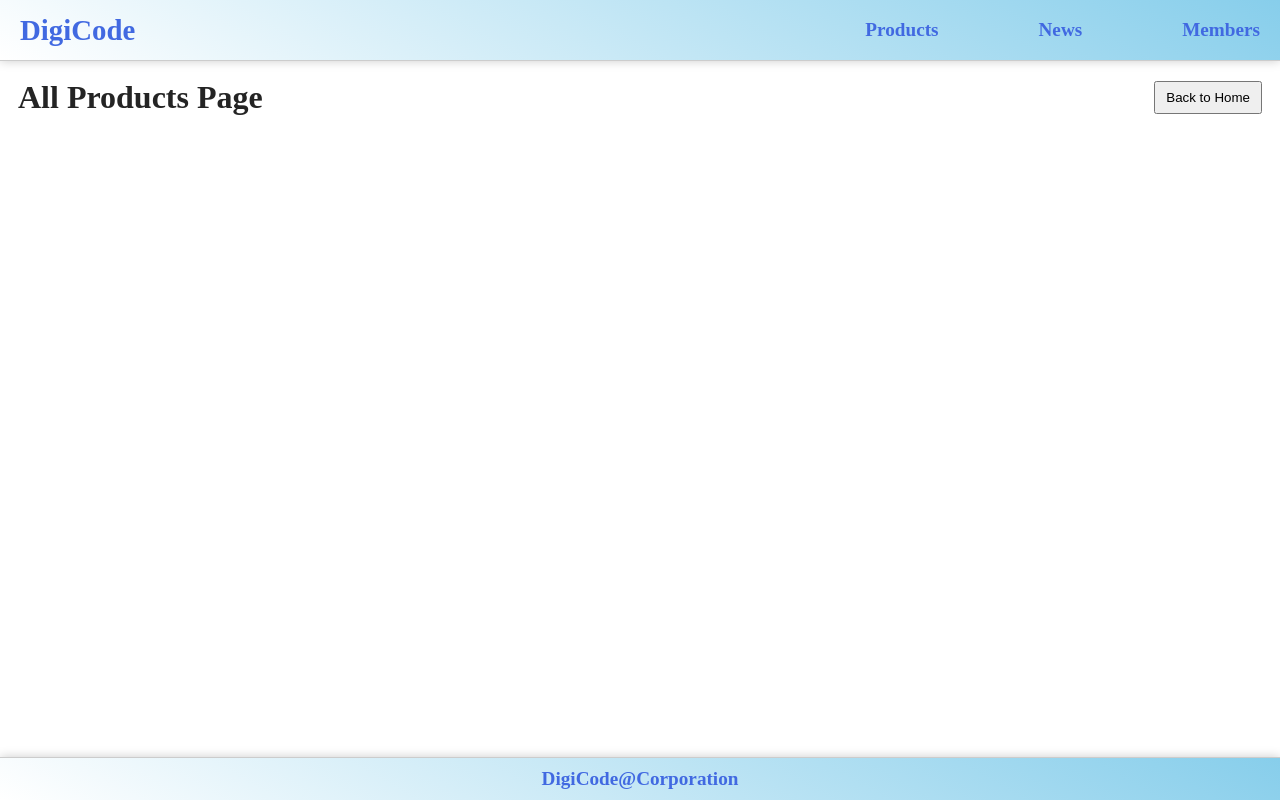
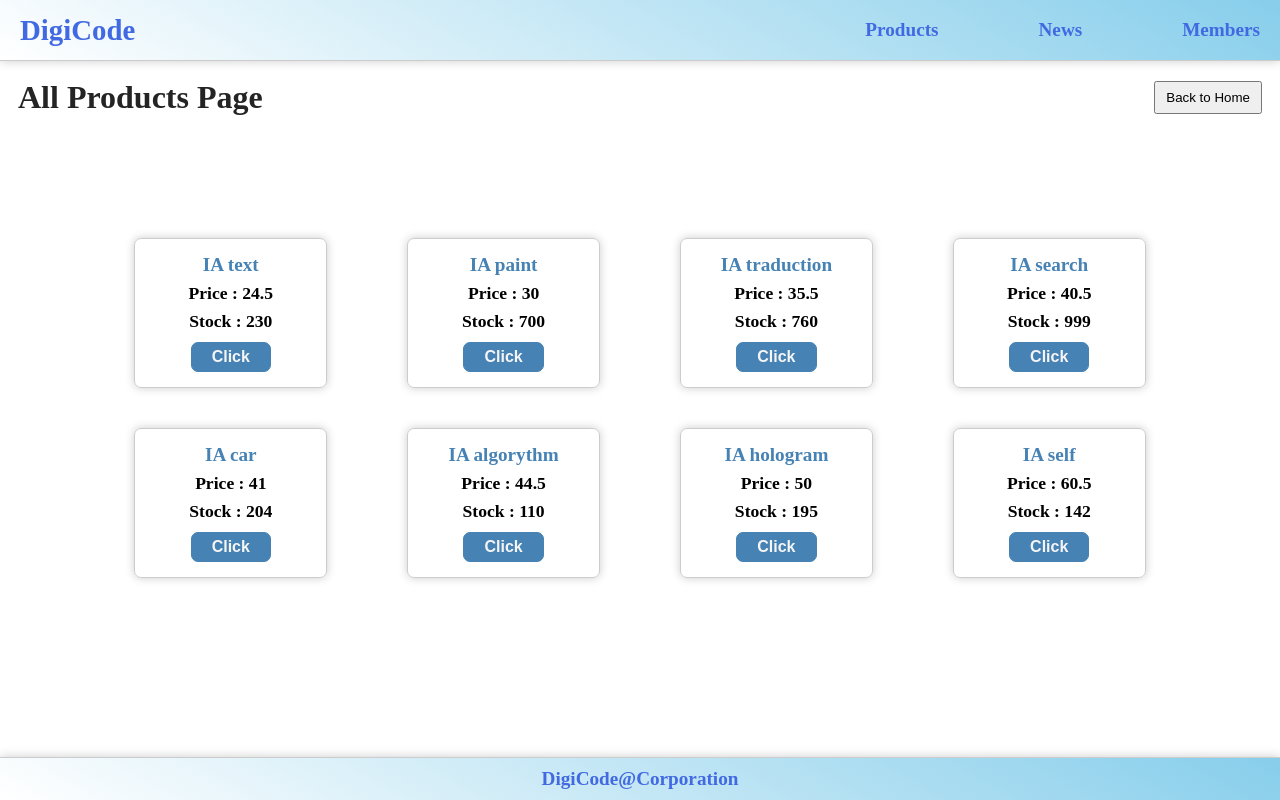
Before and after one commit to TLRKiliann/sveltekit-website, a SvelteKit app in the folder my-app/: page /products in a window 1280 px wide. Built offline with nearby package versions, Linux system fonts and the light colour scheme; data requests are answered from the project's data file.

Commit message:
products & productId added

```diff
--- a/my-app/src/routes/products/+page.svelte
+++ b/my-app/src/routes/products/+page.svelte
@@ -1,5 +1,9 @@
-<script>
-	import { goto } from '$app/navigation'
+<script lang="ts">
+	import { goto, preloadCode } from '$app/navigation'
+
+	export let data;
+	const products: Products = data.products;
+
 	const handleBack = () => {
 		goto('/')
 	}
@@ -7,7 +11,30 @@
 
 <div class="main--div">
 	<h1>All Products Page</h1>
-	<button on:click={handleBack}>Back to Home</button>
+	<button on:click={handleBack} class="class--btn">Back to Home</button>
+</div>
+
+<div class="second--div">
+	{#each products as product}
+		<div class="third--div">
+			<a href={`/products/${product.id}`} class="class--a">
+				{product.product_name}
+			</a>
+			<p>Price : {product.price}</p>
+			<p>Stock : {product.product_stock}</p>
+			<button class="sec--btn"
+				on:focus={async () => {
+					await preloadCode(`/products/${product.id}`)
+				}}
+				on:mouseover={async () => {
+					await preloadCode(`/products/${product.id}`)
+				}}
+				on:click={() => goto(`/products/${product.id}`)}
+			>
+				Click
+			</button>
+		</div>
+	{/each}
 </div>
 
 <style>
@@ -18,7 +45,48 @@
 		padding: 50px 10px;
 		color: #242424;
 	}
-	button {
+	.class--btn {
 		padding: 7px 10px;
+		cursor: pointer;
+	}
+	.second--div {
+		margin: 4% 10%;
+		display: grid;
+		grid-template-rows: 1Fr 1Fr;
+		grid-template-columns: 1Fr 1Fr 1Fr 1Fr;
+		grid-row-gap: 40px;
+		grid-column-gap: 80px;
+	}
+	.third--div {
+		padding: 15px 0px;
+		display: flex;
+		flex-direction: column;
+		align-items: center;
+		border: 1px solid #ccc;
+		border-radius: 7px;
+		box-shadow: 0px 0px 10px #ccc;
+	}
+	.third--div p {
+		margin: auto;
+		margin-top: 7px;
+		font-size: 1.1rem;
+		font-weight: bold;
+	}
+	.class--a {
+		text-decoration: none;
+		font-size: 1.2rem;
+		font-weight: bold;
+		color: steelblue;
+	}
+	.sec--btn {
+		padding: 5px 20px;
+		margin-top: 10px;
+		font-size: 1.0rem;
+		font-weight: bold;
+		color: whitesmoke;
+		background: steelblue;
+		border: 1px solid steelblue;
+		border-radius: 7px;
+		cursor: pointer;
 	}
 </style>
--- /dev/null
+++ b/my-app/src/routes/products/+page.ts
@@ -0,0 +1,8 @@
+export const load = async (loadEvent) => {
+	const { fetch } = loadEvent;
+	const response = await fetch('http://localhost:4000/products');
+	const products = await response.json();
+	return {
+		products
+	}
+}
```
Also changed, not shown: my-app/src/app.d.ts (+9 -0 lines), my-app/src/routes/products/[productId]/+error.svelte (added, +30 -0 lines), my-app/src/routes/products/[productId]/+page.server.ts (added, +17 -0 lines), my-app/src/routes/products/[productId]/+page.svelte (added, +22 -0 lines).
